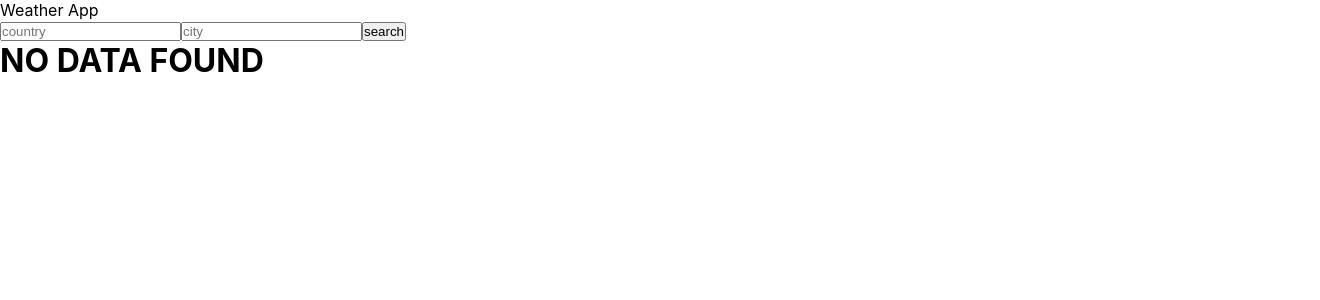
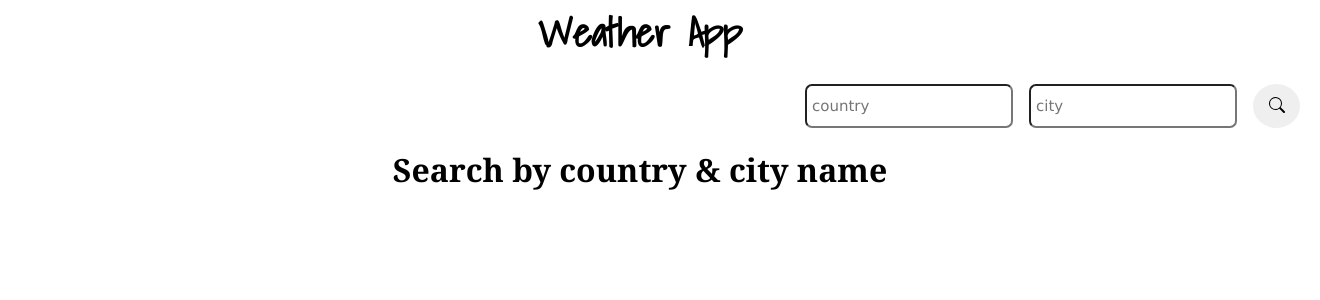
Before and after one commit to jyotirmoy-sinhababu/Weather-app, a React (Create React App) app: page / in a window 1280 px wide. Shown: the top 300 px of the page, 1320 px wide, since content can reach past the window. Built offline with nearby package versions, Linux system fonts and the light colour scheme.

Commit message:
style is added to navbar and formcomp

```diff
--- a/src/components/form/FormComp.js
+++ b/src/components/form/FormComp.js
@@ -72,7 +72,18 @@ const FormComp = () => {
             name='city'
             onChange={handleChange}
           />
-          <button type='submit'>search</button>
+          <button className='btn' type='submit'>
+            <svg
+              xmlns='http://www.w3.org/2000/svg'
+              width='16'
+              height='16'
+              fill='currentColor'
+              className='bi bi-search'
+              viewBox='0 0 16 16'
+            >
+              <path d='M11.742 10.344a6.5 6.5 0 1 0-1.397 1.398h-.001c.03.04.062.078.098.115l3.85 3.85a1 1 0 0 0 1.415-1.414l-3.85-3.85a1.007 1.007 0 0 0-.115-.1zM12 6.5a5.5 5.5 0 1 1-11 0 5.5 5.5 0 0 1 11 0z' />
+            </svg>
+          </button>
         </form>
       </div>
 
@@ -80,7 +91,9 @@ const FormComp = () => {
         {weatherReport ? (
           <WeatherData weatherReport={weatherReport} />
         ) : (
-          <h1>NO DATA FOUND</h1>
+          <div className='alt-heading-cnt'>
+            <h1 className='alt-heading'>Search by country & city name</h1>
+          </div>
         )}
       </div>
     </>
--- a/src/components/form/form.css
+++ b/src/components/form/form.css
@@ -0,0 +1,38 @@
+.form-cnt {
+  display: flex;
+  justify-content: flex-end;
+  align-items: center;
+  padding: 20px;
+  width: 100%;
+  max-width: 1500px;
+}
+
+.form {
+  display: flex;
+  gap: 1rem;
+}
+
+.form-inp {
+  height: 30px;
+  padding: 5px;
+  border-radius: 7px;
+  font-size: 15px;
+  font-family: 'Lucida Sans', 'Lucida Sans Regular', 'Lucida Grande',
+    'Lucida Sans Unicode', Geneva, Verdana, sans-serif;
+}
+
+.btn {
+  width: 47px;
+  border-radius: 50%;
+  border: none;
+}
+
+.alt-heading-cnt {
+  display: flex;
+  justify-content: center;
+  align-items: center;
+}
+
+.alt-heading {
+  font-family: Cambria, Cochin, Georgia, Times, 'Times New Roman', serif;
+}
--- a/src/components/navbar/NavBar.js
+++ b/src/components/navbar/NavBar.js
@@ -2,7 +2,9 @@ import './navBar.css';
 const NavBar = () => {
   return (
     <div className='nav-cnt'>
-      <p className='nav-heading'>Weather App</p>
+      <p className='nav-heading'>
+        <strong>Weather App</strong>
+      </p>
     </div>
   );
 };
--- a/src/components/navbar/navBar.css
+++ b/src/components/navbar/navBar.css
@@ -0,0 +1,14 @@
+@import url('https://fonts.googleapis.com/css2?family=Shadows+Into+Light&display=swap');
+
+.nav-cnt {
+  display: flex;
+  justify-content: center;
+  align-items: center;
+  width: 100%;
+  max-width: 1500px;
+}
+
+.nav-heading {
+  font-size: 2.5rem;
+  font-family: 'Shadows Into Light', cursive;
+}
--- a/src/components/weatherData/WeatherData.js
+++ b/src/components/weatherData/WeatherData.js
@@ -1,3 +1,4 @@
+import './weatherData.css';
 const WeatherData = ({ weatherReport }) => {
   return (
     <>
```
